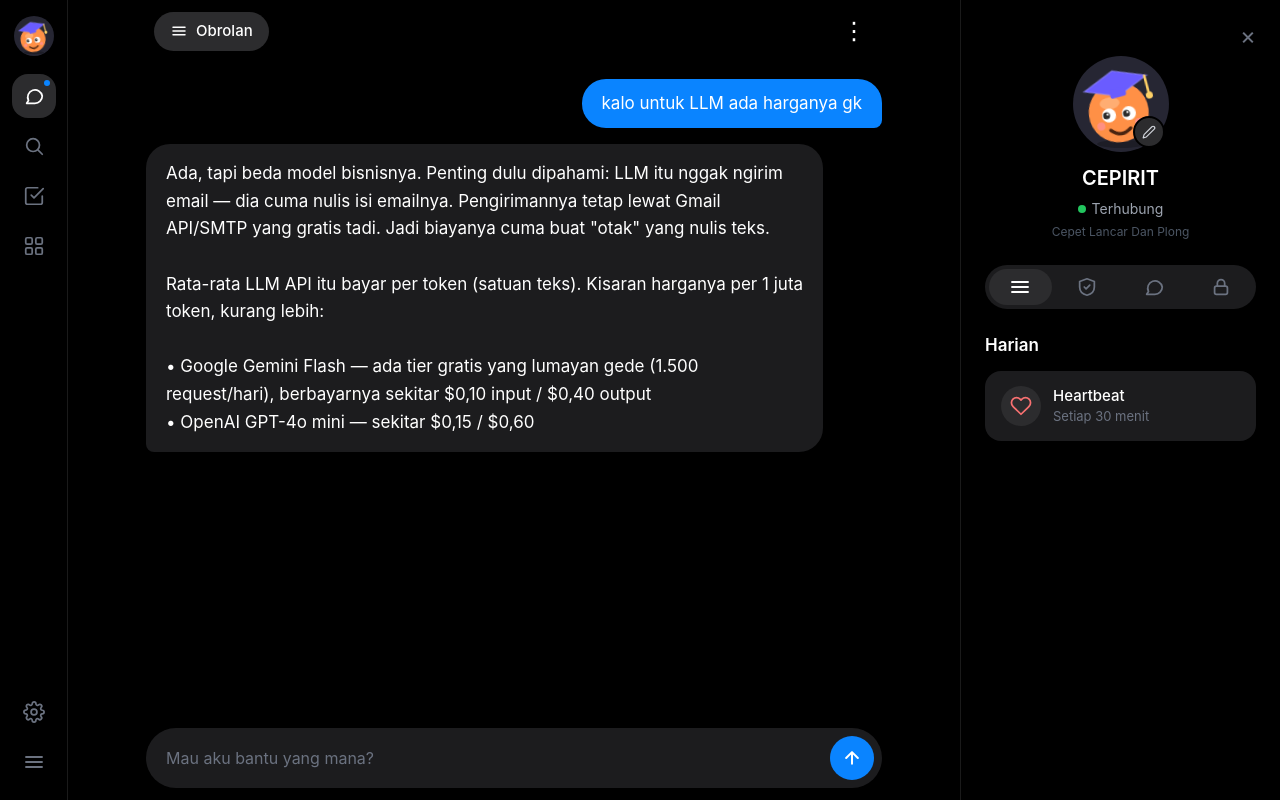
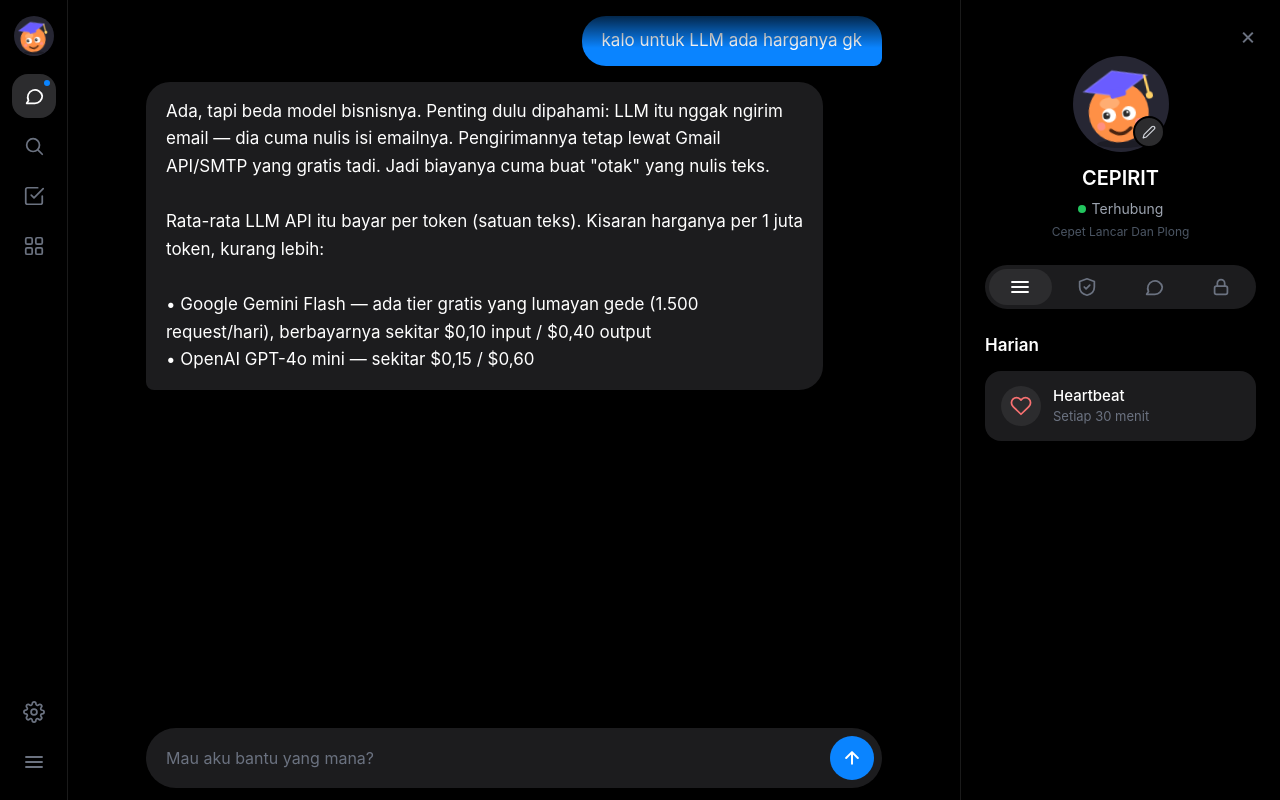
Before and after one commit to Rain-dev-187/smart-virtual-assistant-llm, a React (Vite) app in the folder frontend/: page / in a window 1280 px wide. Built offline with nearby package versions, Linux system fonts and the light colour scheme.

Commit message:
Desktop: hapus header (tombol Obrolan & titik tiga), ganti bayangan tipis transparan di batas atas

```diff
--- a/frontend/src/components/ChatScreen.jsx
+++ b/frontend/src/components/ChatScreen.jsx
@@ -29,24 +29,6 @@ export default function ChatScreen({ onOpenDrawer, onOpenMenu, onToggleChatSide,
 
   return (
     <div className="flex flex-col h-full w-full max-w-md md:max-w-3xl mx-auto">
-      {/* Header desktop ala muse.ai */}
-      <div className="hidden md:flex items-center justify-between px-6 py-3 shrink-0">
-        <button
-          onClick={onToggleChatSide}
-          className="flex items-center gap-2 bg-card2 text-white rounded-full px-4 py-2 text-[15px] font-medium hover:bg-white/10 transition-colors"
-        >
-          <svg width="18" height="18" viewBox="0 0 24 24" fill="none" stroke="currentColor" strokeWidth="2" strokeLinecap="round">
-            <line x1="4" y1="7" x2="20" y2="7" />
-            <line x1="4" y1="12" x2="20" y2="12" />
-            <line x1="4" y1="17" x2="20" y2="17" />
-          </svg>
-          Obrolan
-        </button>
-        <div className="flex items-center gap-2">
-          <button onClick={onOpenMenu} className="text-white text-2xl leading-none px-2" aria-label="Menu">⋮</button>
-        </div>
-      </div>
-
       {/* Avatar tengah — selalu tampil, tidak ikut scroll;
           sembunyi saat panel kanan terbuka (profil pindah ke sidebar) */}
       <div
@@ -60,6 +42,8 @@ export default function ChatScreen({ onOpenDrawer, onOpenMenu, onToggleChatSide,
 
       {/* Area chat */}
       <div className="flex-1 overflow-y-auto no-scrollbar px-4 py-4 space-y-4">
+        {/* Bayangan tipis transparan di batas atas */}
+        <div className="sticky top-0 z-10 -mx-4 -mt-4 -mb-8 h-8 bg-gradient-to-b from-black/70 to-transparent pointer-events-none" />
         <div className="flex justify-end">
           <div className="bg-accent text-white rounded-3xl rounded-br-lg px-5 py-3 max-w-[85%] text-[17px] whitespace-pre-wrap">
             {INITIAL[0].text}
```
